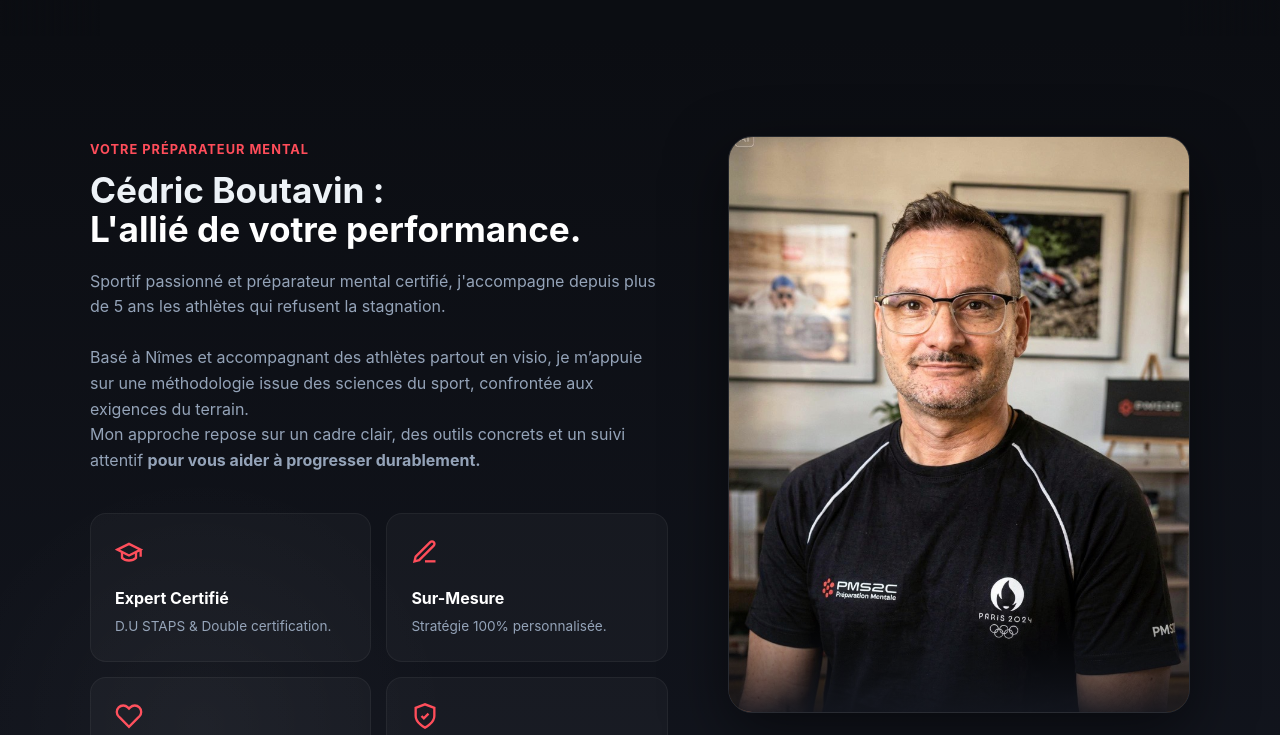
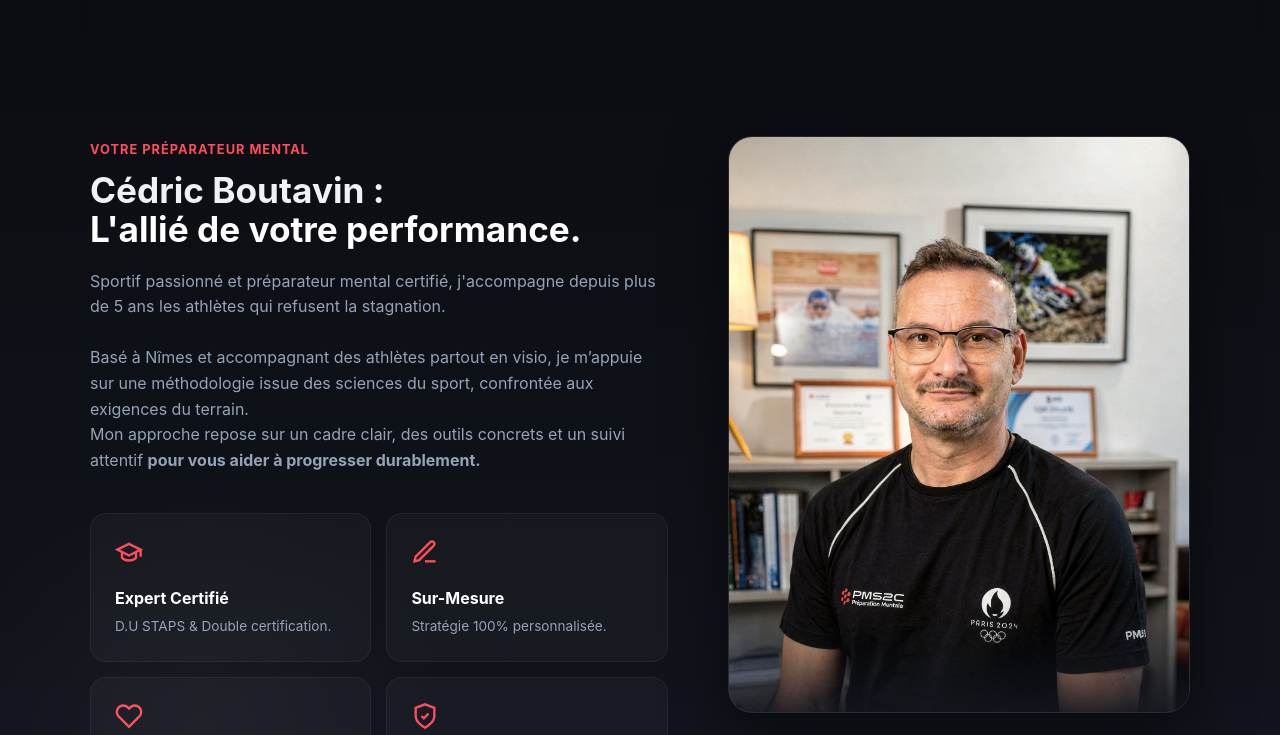
Before and after one commit to maxence-ads/pms2c-main, a website: page index.html in a window 1280 px wide. Shown: the part 5580-6315 px from the top of the page. Drawn offline with Linux system fonts and the light colour scheme.

Commit message:
Photo coach About : Cedric-coach-pms2c.jpeg

```diff
--- a/index.html
+++ b/index.html
@@ -2858,7 +2858,7 @@
           <div
             style="position: relative; border-radius: 24px; overflow: hidden; border: 1px solid rgba(255,255,255,0.1); box-shadow: 0 20px 60px rgba(0,0,0,0.5);">
             <!-- Photo Coach -->
-            <img src="assets/images/photo-coach-paris2024.jpg" alt="Cédric Boutavin - Préparateur Mental"
+            <img src="assets/images/Cedric-coach-pms2c.jpeg" alt="Cédric Boutavin - Préparateur Mental"
               style="width: 100%; aspect-ratio: 4/5; object-fit: cover; object-position: center 35%;">
             <div
               style="position: absolute; bottom: 0; left: 0; right: 0; height: 100px; background: linear-gradient(to top, rgba(19, 22, 31, 0.9), transparent);">
```
Also changed, not shown: assets/images/Cedric-coach-pms2c.jpeg (added), assets/images/Photo-de-Cedric.jpeg (deleted), assets/images/Photoducoach-Cedric.jpeg (added), 2 other files.
